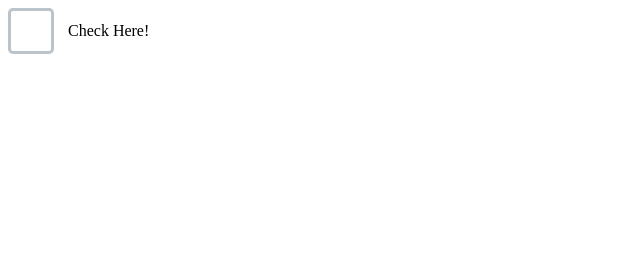
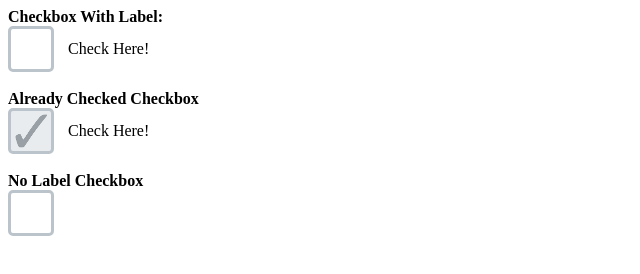
Before and after one commit to blakebuck/checkedMarked, a plain HTML site: page example.html in a window 1280 px wide. Shown: the whole page, without its empty margins (0-640 px from the left). Drawn offline with nearby package versions, Linux system fonts and the light colour scheme.

Commit message:
Updated Example

```diff
--- a/example.html
+++ b/example.html
@@ -4,9 +4,18 @@
     <link href="checkedMarked.css" rel="stylesheet">
   </head>
   <body>
+    <b>Checkbox With Label:</b><br>
     <label>
       <input type="checkbox"> Check Here!
     </label>
+    <br><br>
+    <b>Already Checked Checkbox</b><br>
+    <label>
+      <input type="checkbox" checked> Check Here!
+    </label>
+    <br><br>
+    <b>No Label Checkbox</b><br>
+    <input type="checkbox">
 
     <script src="http://code.jquery.com/jquery-1.9.1.js"></script>
     <script src="checkedMarked.js"></script>
```
